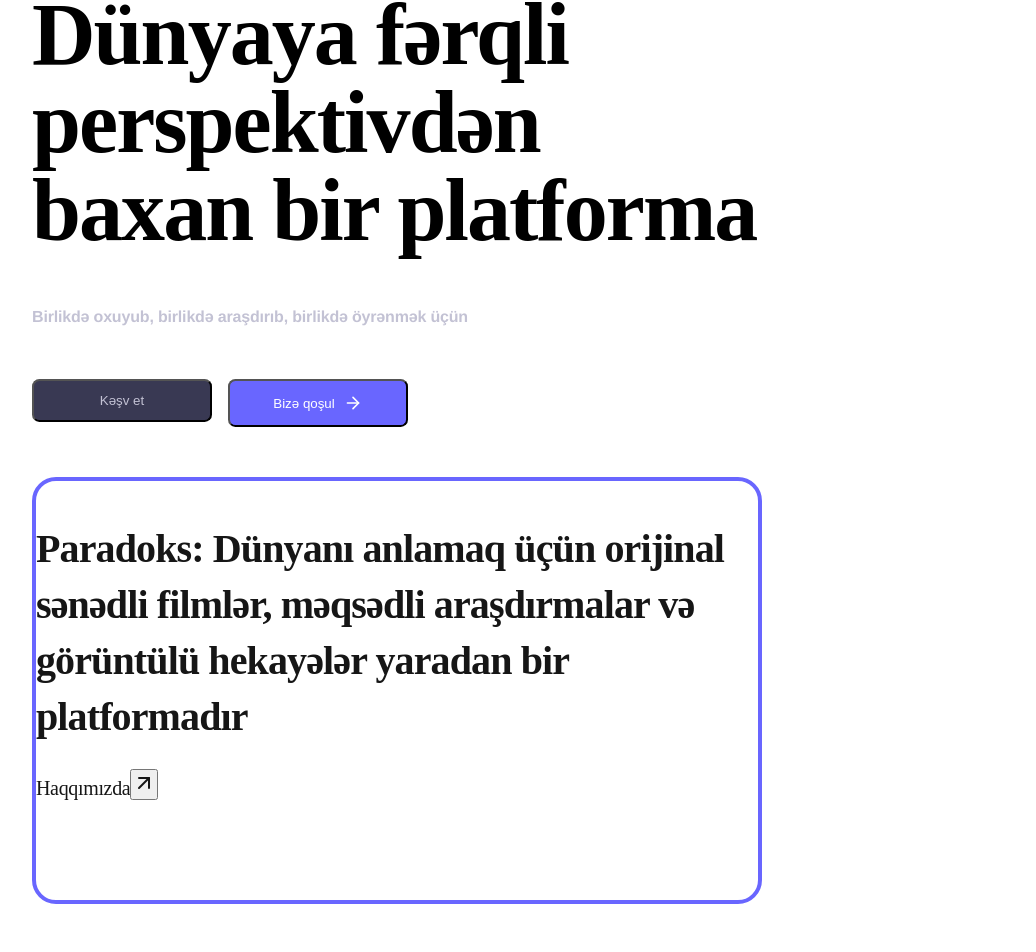
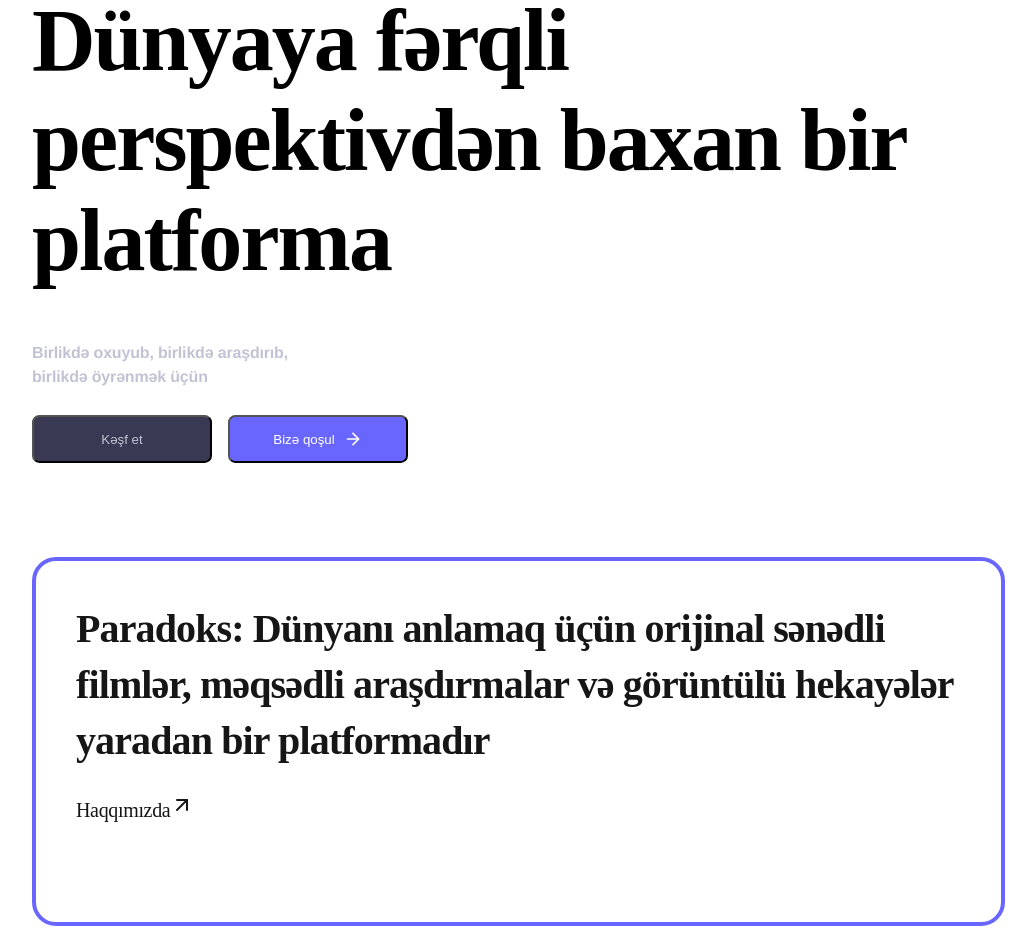
Before and after one commit to wwJavid/paradoks-carbon, a Next.js app: page / in a window 1280 px wide. Shown: the part 172-1124 px from the top of the page, without its empty margins (0-1036 px from the left). Built offline with nearby package versions, Linux system fonts and the light colour scheme.

Commit message:
done: body

```diff
--- a/pages/index.tsx
+++ b/pages/index.tsx
@@ -10,11 +10,13 @@ export default function Home() {
     <main className={styles.main}>
       <Header />
       <div className={styles.body}>
-        <h1>Dünyaya fərqli perspektivdən baxan bir platforma</h1>
-        <p>Birlikdə oxuyub, birlikdə araşdırıb, birlikdə öyrənmək üçün</p>
+        <div className={styles.intro}>
+          <h1>Dünyaya fərqli perspektivdən baxan bir platforma</h1>
+          <p>Birlikdə oxuyub, birlikdə araşdırıb, birlikdə öyrənmək üçün</p>
+        </div>
 
         <div className={styles.button}>
-          <button>Kəşv et</button>
+          <button>Kəşf et</button>
           <button>
             Bizə qoşul
             <Image
@@ -25,22 +27,24 @@ export default function Home() {
             />
           </button>
         </div>
+
         <div className={styles.info}>
           <p>
             Paradoks: Dünyanı anlamaq üçün orijinal sənədli filmlər, məqsədli
             araşdırmalar və görüntülü hekayələr yaradan bir platformadır
           </p>
-          <p>
-            Haqqımızda
-            <button>
+
+          <div>
+            <p>
+              Haqqımızda
               <Image
                 src="/assets/arrow-up-right.svg"
                 alt="arrow-up"
                 width={24}
                 height={24}
               />
-            </button>
-          </p>
+            </p>
+          </div>
         </div>
       </div>
     </main>
--- a/styles/Home.module.scss
+++ b/styles/Home.module.scss
@@ -1,34 +1,39 @@
 .main {
   padding: 32px;
+  width: 100%;
 }
 
 .body {
+  width: 100%;
+}
+
+.intro {
   display: flex;
   flex-direction: column;
   padding-top: 72px;
   padding-bottom: 26px;
-  max-width: 60%;
+  max-width: 80%;
   white-space: pre-wrap;
   gap: 50px;
   word-wrap: break-word;
+}
 
-  h1 {
+.intro h1 {
   font-size: 88px;
   font-family: Futura;
   font-weight: 700;
-    line-height: 88px;
+  line-height: 100px;
   letter-spacing: -1.936px;
 }
 
-  p {
+.intro p {
   color: #c3c2d4;
   font-size: 16px;
   font-family: Helvetica;
   font-weight: 700;
   line-height: 24px;
   letter-spacing: -0.176px;
-    width: fit-content;
-  }
+  width: 30%;
 }
 
 .button {
@@ -36,12 +41,13 @@
   align-items: flex-start;
   gap: 16px;
   box-shadow: none;
+  padding-bottom: 94px;
 
   button:first-child,
   button:last-child {
     display: flex;
     width: 180px;
-    height: fit-content;
+    height: 48px;
     padding: 12px 14px;
     justify-content: center;
     align-items: center;
@@ -66,12 +72,9 @@
   border: 4px solid #6966ff;
   display: flex;
   flex-direction: column;
-
+  width: 80%;
   gap: 24px;
-  padding-top: 40px;
-  padding-bottom: 96px;
-  max-height: 100%;
-  white-space: pre-wrap;
+  padding: 40px 40px 96px 40px;
 }
 .info p {
   color: #161616;
```
Lines whose indentation alone changed are shown as unchanged.
